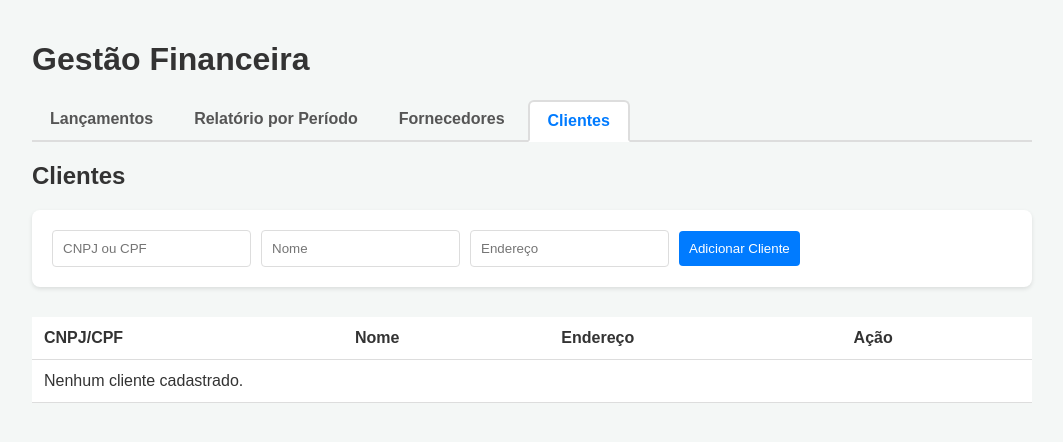
After one commit to gustc50/CRM, a Flask app: page /clientes in a window 1280 px wide. The commit adds this page. Shown: the top 442 px of the page, without its empty margins (108-1171 px from the left). Run offline with Flask 3, Linux system fonts and the light colour scheme.

Commit message:
Adiciona data de pagamento e abas de Fornecedores/Clientes
- Novo campo "Data de Pagamento" nos lançamentos: preenchido
  automaticamente ao dar baixa, limpo ao reabrir, e editável na tela de
  edição. Inclui migração automática de bancos erp.db já existentes.
- Novas abas Fornecedores e Clientes com cadastro de CNPJ/CPF, nome e
  endereço (listar, adicionar, editar, excluir). Ainda não integradas
  ao formulário de Lançamentos — isso fica para o próximo passo.

```diff
--- a/erp/app.py
+++ b/erp/app.py
@@ -1,6 +1,7 @@
 import csv
 import io
 import os
+import re
 import sys
 import threading
 import webbrowser
@@ -10,7 +11,7 @@ from flask import Flask, Response, flash, redirect, render_template, request, ur
 from openpyxl import Workbook
 from openpyxl.styles import Font
 
-from models import db, Transacao
+from models import Cliente, Fornecedor, Transacao, db
 
 TIPOS_VALIDOS = {'Receber', 'Pagar'}
 STATUS_VALIDOS = {'Pendente', 'Concluído'}
@@ -51,8 +52,21 @@ app.config['SQLALCHEMY_TRACK_MODIFICATIONS'] = False
 app.secret_key = os.urandom(24)  # suficiente para assinar as mensagens flash desta sessão
 db.init_app(app)
 
+
+def migrar_schema():
+    """Adiciona colunas novas em bancos criados por versões anteriores do app."""
+    inspector = db.inspect(db.engine)
+    if 'transacao' not in inspector.get_table_names():
+        return
+    colunas = {c['name'] for c in inspector.get_columns('transacao')}
+    if 'data_pagamento' not in colunas:
+        with db.engine.begin() as conn:
+            conn.execute(db.text('ALTER TABLE transacao ADD COLUMN data_pagamento DATE'))
+
+
 with app.app_context():
     db.create_all()
+    migrar_schema()
 
 
 def validar_transacao(form):
@@ -88,6 +102,93 @@ def validar_transacao(form):
         'data_vencimento': data_vencimento,
     }
     return dados, None
+
+
+def validar_cadastro(form):
+    """Valida os campos comuns ao cadastro de fornecedor/cliente."""
+    cnpj_cpf = form.get('cnpj_cpf', '').strip()
+    nome = form.get('nome', '').strip()
+    endereco = form.get('endereco', '').strip()
+
+    digitos = re.sub(r'\D', '', cnpj_cpf)
+    if len(digitos) not in (11, 14):
+        return None, 'CNPJ/CPF inválido (informe 11 dígitos para CPF ou 14 para CNPJ).'
+
+    if not nome or len(nome) > 150:
+        return None, 'Nome obrigatório (até 150 caracteres).'
+
+    if not endereco or len(endereco) > 200:
+        return None, 'Endereço obrigatório (até 200 caracteres).'
+
+    dados = {'cnpj_cpf': cnpj_cpf, 'nome': nome, 'endereco': endereco}
+    return dados, None
+
+
+def registrar_rotas_cadastro(model, nome_singular, nome_plural, prefixo):
+    """Registra as rotas de listar/adicionar/editar/excluir para um cadastro
+    simples (CNPJ/CPF, nome, endereço). Fornecedores e clientes usam
+    exatamente a mesma lógica, então as rotas são geradas uma única vez
+    aqui e reaproveitadas para os dois.
+    """
+
+    def listar():
+        registros = model.query.order_by(model.nome).all()
+        return render_template(
+            'cadastro.html',
+            registros=registros,
+            titulo=nome_plural,
+            titulo_singular=nome_singular,
+            prefixo=prefixo,
+        )
+
+    def adicionar():
+        dados, erro = validar_cadastro(request.form)
+        if erro:
+            flash(erro, 'erro')
+        else:
+            db.session.add(model(**dados))
+            db.session.commit()
+            flash(f'{nome_singular} cadastrado com sucesso.', 'sucesso')
+        return redirect(url_for(f'{prefixo}_listar'))
+
+    def editar(id):
+        registro = model.query.get_or_404(id)
+
+        if request.method == 'POST':
+            dados, erro = validar_cadastro(request.form)
+            if erro:
+                flash(erro, 'erro')
+                return redirect(url_for(f'{prefixo}_editar', id=id))
+
+            registro.cnpj_cpf = dados['cnpj_cpf']
+            registro.nome = dados['nome']
+            registro.endereco = dados['endereco']
+            db.session.commit()
+            flash(f'{nome_singular} atualizado com sucesso.', 'sucesso')
+            return redirect(url_for(f'{prefixo}_listar'))
+
+        return render_template(
+            'cadastro_editar.html',
+            registro=registro,
+            titulo_singular=nome_singular,
+            prefixo=prefixo,
+        )
+
+    def excluir(id):
+        registro = model.query.get_or_404(id)
+        db.session.delete(registro)
+        db.session.commit()
+        flash(f'{nome_singular} excluído.', 'sucesso')
+        return redirect(url_for(f'{prefixo}_listar'))
+
+    app.add_url_rule(f'/{prefixo}', f'{prefixo}_listar', listar, methods=['GET'])
+    app.add_url_rule(f'/{prefixo}/adicionar', f'{prefixo}_adicionar', adicionar, methods=['POST'])
+    app.add_url_rule(f'/{prefixo}/editar/<int:id>', f'{prefixo}_editar', editar, methods=['GET', 'POST'])
+    app.add_url_rule(f'/{prefixo}/excluir/<int:id>', f'{prefixo}_excluir', excluir, methods=['POST'])
+
+
+registrar_rotas_cadastro(Fornecedor, 'Fornecedor', 'Fornecedores', 'fornecedores')
+registrar_rotas_cadastro(Cliente, 'Cliente', 'Clientes', 'clientes')
 
 
 def parse_data(valor):
@@ -160,11 +261,20 @@ def editar(id):
             flash('Status inválido.', 'erro')
             return redirect(url_for('editar', id=id))
 
+        data_pagamento_str = request.form.get('data_pagamento', '').strip()
+        data_pagamento = None
+        if data_pagamento_str:
+            data_pagamento = parse_data(data_pagamento_str)
+            if not data_pagamento:
+                flash('Data de pagamento inválida.', 'erro')
+                return redirect(url_for('editar', id=id))
+
         transacao.tipo = dados['tipo']
         transacao.descricao = dados['descricao']
         transacao.valor = dados['valor']
         transacao.data_vencimento = dados['data_vencimento']
         transacao.status = status
+        transacao.data_pagamento = data_pagamento
         db.session.commit()
         flash('Lançamento atualizado com sucesso.', 'sucesso')
         return redirect(url_for('index'))
@@ -185,6 +295,7 @@ def excluir(id):
 def concluir(id):
     transacao = Transacao.query.get_or_404(id)
     transacao.status = 'Concluído'
+    transacao.data_pagamento = datetime.now().date()
     db.session.commit()
     return redirect(url_for('index'))
 
@@ -193,6 +304,7 @@ def concluir(id):
 def reabrir(id):
     transacao = Transacao.query.get_or_404(id)
     transacao.status = 'Pendente'
+    transacao.data_pagamento = None
     db.session.commit()
     return redirect(url_for('index'))
 
@@ -226,12 +338,13 @@ def _exportar_csv(transacoes, nome_arquivo):
     buffer = io.StringIO()
     buffer.write('﻿')  # BOM para o Excel abrir acentos corretamente
     writer = csv.writer(buffer, delimiter=';')
-    writer.writerow(['Descrição', 'Tipo', 'Vencimento', 'Valor', 'Status'])
+    writer.writerow(['Descrição', 'Tipo', 'Vencimento', 'Pagamento', 'Valor', 'Status'])
     for t in transacoes:
         writer.writerow([
             t.descricao,
             t.tipo,
             t.data_vencimento.strftime('%d/%m/%Y'),
+            t.data_pagamento.strftime('%d/%m/%Y') if t.data_pagamento else '',
             f'{t.valor:.2f}'.replace('.', ','),
             t.status,
         ])
@@ -248,7 +361,7 @@ def _exportar_xlsx(transacoes, nome_arquivo):
     ws = wb.active
     ws.title = 'Lançamentos'
 
-    ws.append(['Descrição', 'Tipo', 'Vencimento', 'Valor (R$)', 'Status'])
+    ws.append(['Descrição', 'Tipo', 'Vencimento', 'Pagamento', 'Valor (R$)', 'Status'])
     for celula in ws[1]:
         celula.font = Font(bold=True)
 
@@ -257,12 +370,13 @@ def _exportar_xlsx(transacoes, nome_arquivo):
             t.descricao,
             t.tipo,
             t.data_vencimento.strftime('%d/%m/%Y'),
+            t.data_pagamento.strftime('%d/%m/%Y') if t.data_pagamento else '',
             t.valor,
             t.status,
         ])
 
-    larguras = [30, 12, 14, 14, 14]
-    for coluna, largura in zip('ABCDE', larguras):
+    larguras = [30, 12, 14, 14, 14, 14]
+    for coluna, largura in zip('ABCDEF', larguras):
         ws.column_dimensions[coluna].width = largura
 
     buffer = io.BytesIO()
--- a/erp/templates/base.html
+++ b/erp/templates/base.html
@@ -13,6 +13,8 @@
         <nav class="tabs">
             <a href="{{ url_for('index') }}" class="{{ 'active' if request.endpoint in ('index', 'editar') else '' }}">Lançamentos</a>
             <a href="{{ url_for('relatorio') }}" class="{{ 'active' if request.endpoint == 'relatorio' else '' }}">Relatório por Período</a>
+            <a href="{{ url_for('fornecedores_listar') }}" class="{{ 'active' if request.endpoint in ('fornecedores_listar', 'fornecedores_editar') else '' }}">Fornecedores</a>
+            <a href="{{ url_for('clientes_listar') }}" class="{{ 'active' if request.endpoint in ('clientes_listar', 'clientes_editar') else '' }}">Clientes</a>
         </nav>
 
         {% with messages = get_flashed_messages(with_categories=true) %}
--- /dev/null
+++ b/erp/templates/cadastro.html
@@ -0,0 +1,43 @@
+{% extends 'base.html' %}
+
+{% block content %}
+<h2>{{ titulo }}</h2>
+
+<form action="{{ url_for(prefixo + '_adicionar') }}" method="POST">
+    <input type="text" name="cnpj_cpf" placeholder="CNPJ ou CPF" maxlength="20" required>
+    <input type="text" name="nome" placeholder="Nome" maxlength="150" required>
+    <input type="text" name="endereco" placeholder="Endereço" maxlength="200" required>
+    <button type="submit">Adicionar {{ titulo_singular }}</button>
+</form>
+
+<table>
+    <thead>
+        <tr>
+            <th>CNPJ/CPF</th>
+            <th>Nome</th>
+            <th>Endereço</th>
+            <th>Ação</th>
+        </tr>
+    </thead>
+    <tbody>
+        {% for r in registros %}
+        <tr>
+            <td>{{ r.cnpj_cpf }}</td>
+            <td>{{ r.nome }}</td>
+            <td>{{ r.endereco }}</td>
+            <td class="acoes">
+                <a href="{{ url_for(prefixo + '_editar', id=r.id) }}" class="btn-acao btn-editar">Editar</a>
+                <form action="{{ url_for(prefixo + '_excluir', id=r.id) }}" method="POST" class="form-inline"
+                      onsubmit="return confirm('Excluir \'{{ r.nome }}\'? Essa ação não pode ser desfeita.');">
+                    <button type="submit" class="btn-acao btn-excluir">Excluir</button>
+                </form>
+            </td>
+        </tr>
+        {% else %}
+        <tr>
+            <td colspan="4">Nenhum {{ titulo_singular|lower }} cadastrado.</td>
+        </tr>
+        {% endfor %}
+    </tbody>
+</table>
+{% endblock %}
--- a/erp/templates/editar.html
+++ b/erp/templates/editar.html
@@ -35,6 +35,11 @@
         </select>
     </label>
 
+    <label>
+        Data de Pagamento (opcional)
+        <input type="date" name="data_pagamento" value="{{ t.data_pagamento.isoformat() if t.data_pagamento else '' }}">
+    </label>
+
     <div class="form-acoes">
         <button type="submit">Salvar Alterações</button>
         <a href="{{ url_for('index') }}" class="btn-acao btn-cancelar">Cancelar</a>
--- a/erp/templates/index.html
+++ b/erp/templates/index.html
@@ -29,6 +29,7 @@
             <th>Descrição</th>
             <th>Tipo</th>
             <th>Vencimento</th>
+            <th>Pagamento</th>
             <th>Valor</th>
             <th>Status</th>
             <th>Ação</th>
@@ -40,6 +41,7 @@
             <td>{{ t.descricao }}</td>
             <td style="color: {{ '#28a745' if t.tipo == 'Receber' else '#dc3545' }}">{{ t.tipo }}</td>
             <td>{{ t.data_vencimento.strftime('%d/%m/%Y') }}</td>
+            <td>{{ t.data_pagamento.strftime('%d/%m/%Y') if t.data_pagamento else '—' }}</td>
             <td>R$ {{ "%.2f"|format(t.valor) }}</td>
             <td>{{ t.status }}</td>
             <td class="acoes">
--- a/erp/templates/relatorio.html
+++ b/erp/templates/relatorio.html
@@ -52,6 +52,7 @@
             <th>Descrição</th>
             <th>Tipo</th>
             <th>Vencimento</th>
+            <th>Pagamento</th>
             <th>Valor</th>
             <th>Status</th>
         </tr>
@@ -62,12 +63,13 @@
             <td>{{ t.descricao }}</td>
             <td style="color: {{ '#28a745' if t.tipo == 'Receber' else '#dc3545' }}">{{ t.tipo }}</td>
             <td>{{ t.data_vencimento.strftime('%d/%m/%Y') }}</td>
+            <td>{{ t.data_pagamento.strftime('%d/%m/%Y') if t.data_pagamento else '—' }}</td>
             <td>R$ {{ "%.2f"|format(t.valor) }}</td>
             <td>{{ t.status }}</td>
         </tr>
         {% else %}
         <tr>
-            <td colspan="5">Nenhum lançamento encontrado no período selecionado.</td>
+            <td colspan="6">Nenhum lançamento encontrado no período selecionado.</td>
         </tr>
         {% endfor %}
     </tbody>
```
Also changed, not shown: erp/models.py (+15 -0 lines), erp/templates/cadastro_editar.html (added, +27 -0 lines), erp/README.md.
